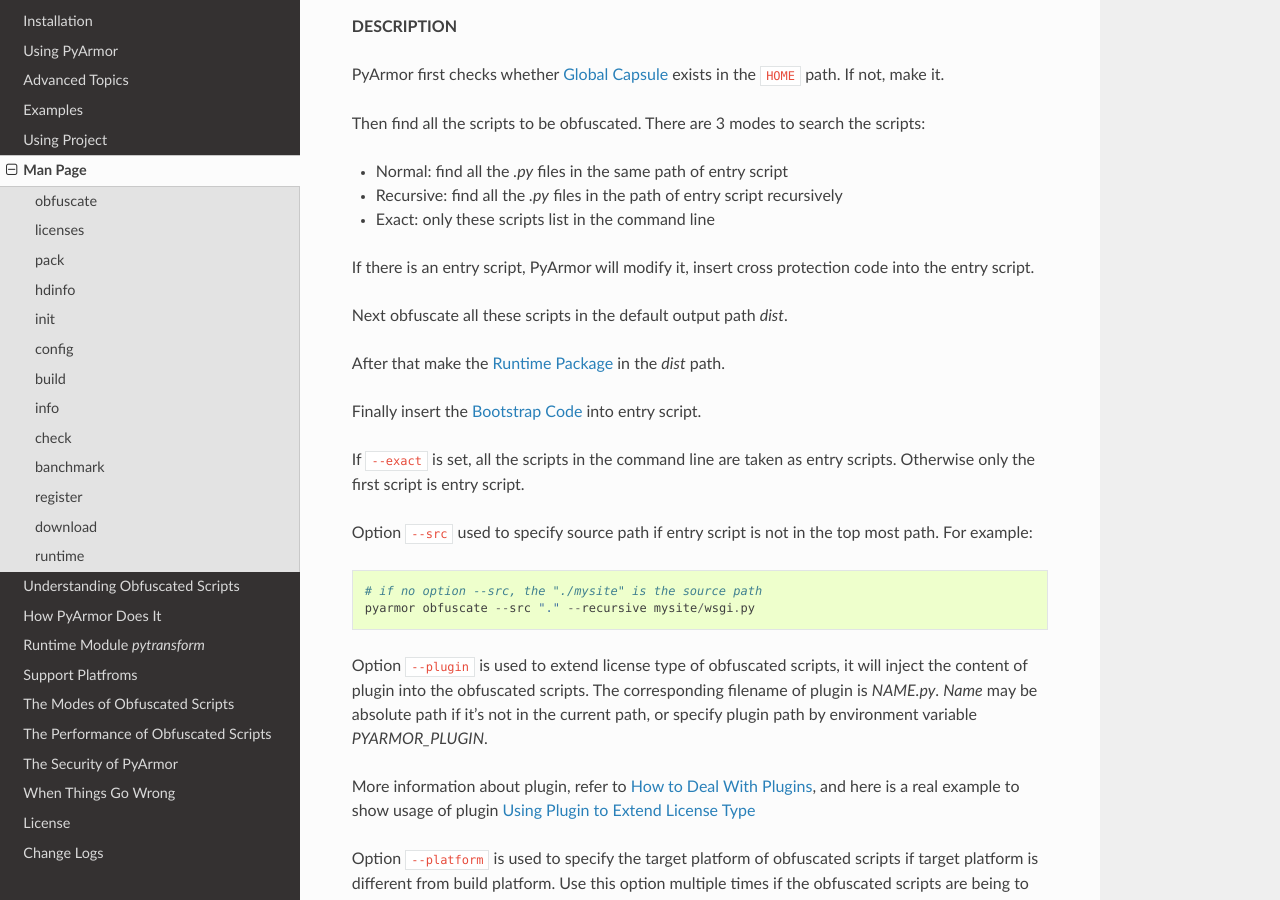
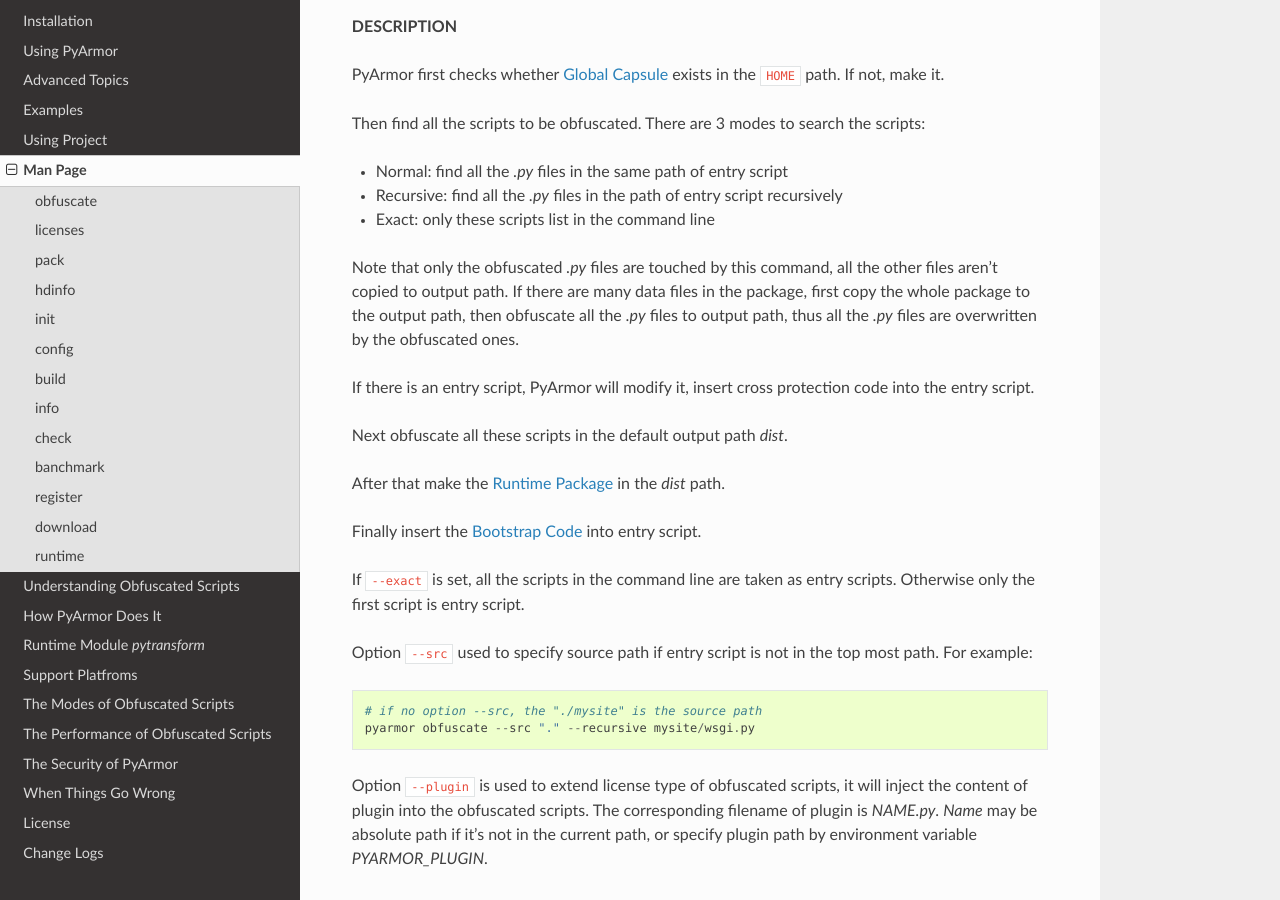
Before and after one commit to dashingsoft/pyarmor, a Sphinx documentation site: the page built from docs/man.rst, in a window 1280 px wide and 900 px high, scrolled down 2500 px. Built offline with Sphinx 7.4.7 and the Read the Docs theme 2.0.0, drawn with Linux system fonts in a browser that asks for light colours.

Commit message:
Add note for obufscate

```diff
--- a/docs/man.rst
+++ b/docs/man.rst
@@ -85,6 +85,12 @@
 * Normal: find all the `.py` files in the same path of entry script
 * Recursive: find all the `.py` files in the path of entry script recursively
 * Exact: only these scripts list in the command line
+
+Note that only the obfuscated `.py` files are touched by this command, all the
+other files aren't copied to output path. If there are many data files in the
+package, first copy the whole package to the output path, then obfuscate all the
+`.py` files to output path, thus all the `.py` files are overwritten by the
+obfuscated ones.
 
 If there is an entry script, PyArmor will modify it, insert cross protection
 code into the entry script.
```
